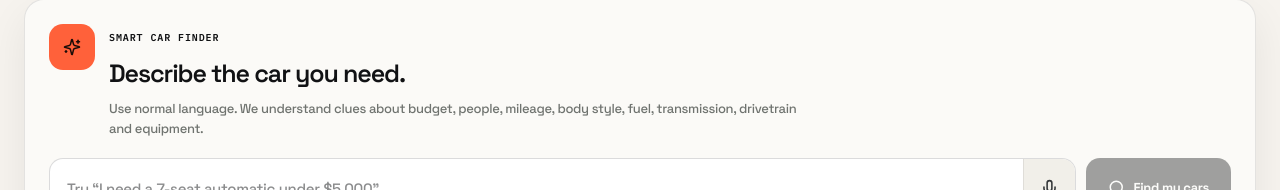
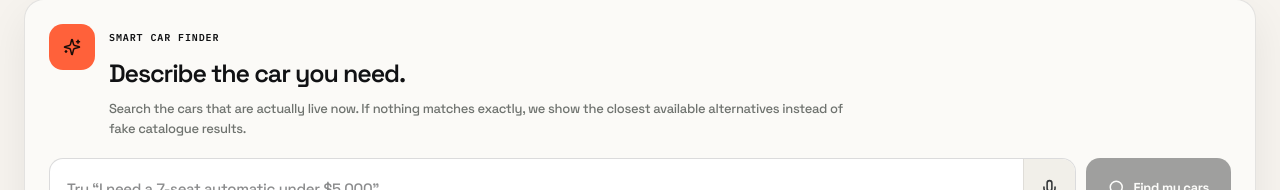
Before and after one commit to kbghumman/wild-speed-motors, a Next.js app: page / in a window 1280 px wide. Shown: the part 445-635 px from the top of the page. Built offline with nearby package versions, Linux system fonts and the light colour scheme; no server answers; the database is empty.

Commit message:
Clarify smart search only uses live inventory

```diff
--- a/src/components/SmartCarFinder.tsx
+++ b/src/components/SmartCarFinder.tsx
@@ -103,8 +103,8 @@ export default function SmartCarFinder({
             <span className="v3-mono">SMART CAR FINDER</span>
             <strong>Describe the car you need.</strong>
             <p>
-              Use normal language. We understand clues about budget, people,
-              mileage, body style, fuel, transmission, drivetrain and equipment.
+              Search the cars that are actually live now. If nothing matches exactly,
+              we show the closest available alternatives instead of fake catalogue results.
             </p>
           </div>
         </div>
```
